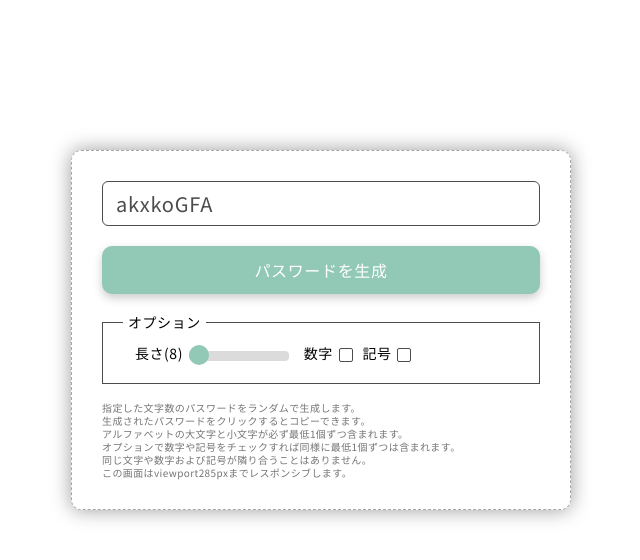
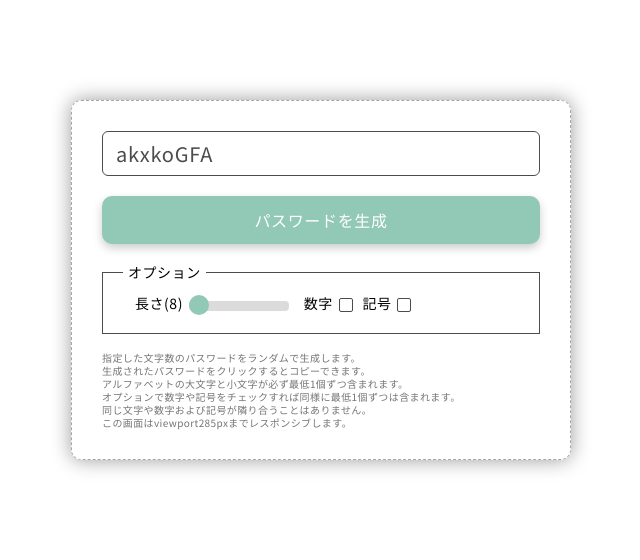
Before and after one commit to aima0410/password_generator, a plain HTML site: page index.html in a window 1280 px wide. Shown: the whole page, without its empty margins (319-959 px from the left). Drawn offline with Linux system fonts and the light colour scheme.

Commit message:
update style.css

```diff
--- a/css/style.css
+++ b/css/style.css
@@ -5,7 +5,7 @@
   letter-spacing:0.04em;
 }
 body{
-  padding:50px 0 300px;
+  padding:50px 0 150px;
 }
 main{
   width:500px;
@@ -13,7 +13,7 @@ main{
   box-shadow:0 0 20px #9c9c9c;
   border:dashed 1px #a6a6a6;
   border-radius:10px;
-  margin:100px auto 0;
+  margin:50px auto 150px;
 }
 #result-box{
   overflow-wrap: break-word;
@@ -25,6 +25,7 @@ main{
   transition:all 200ms ease;
 }
 #result{
+  user-select:none;
   color:#4c4c4c;
   font-size:20px;
 }
@@ -42,6 +43,7 @@ main{
 }
 button{
   display:block;
+  user-select:none;
   width:100%;
   padding:15px;
   background-color:rgb(145, 200, 182);
@@ -69,8 +71,10 @@ fieldset{
 }
 label{
   display:block;
+  user-select:none;
 }
 legend{
+  user-select:none;
   padding:5px;
 }
 input[type="checkbox"]{
```
